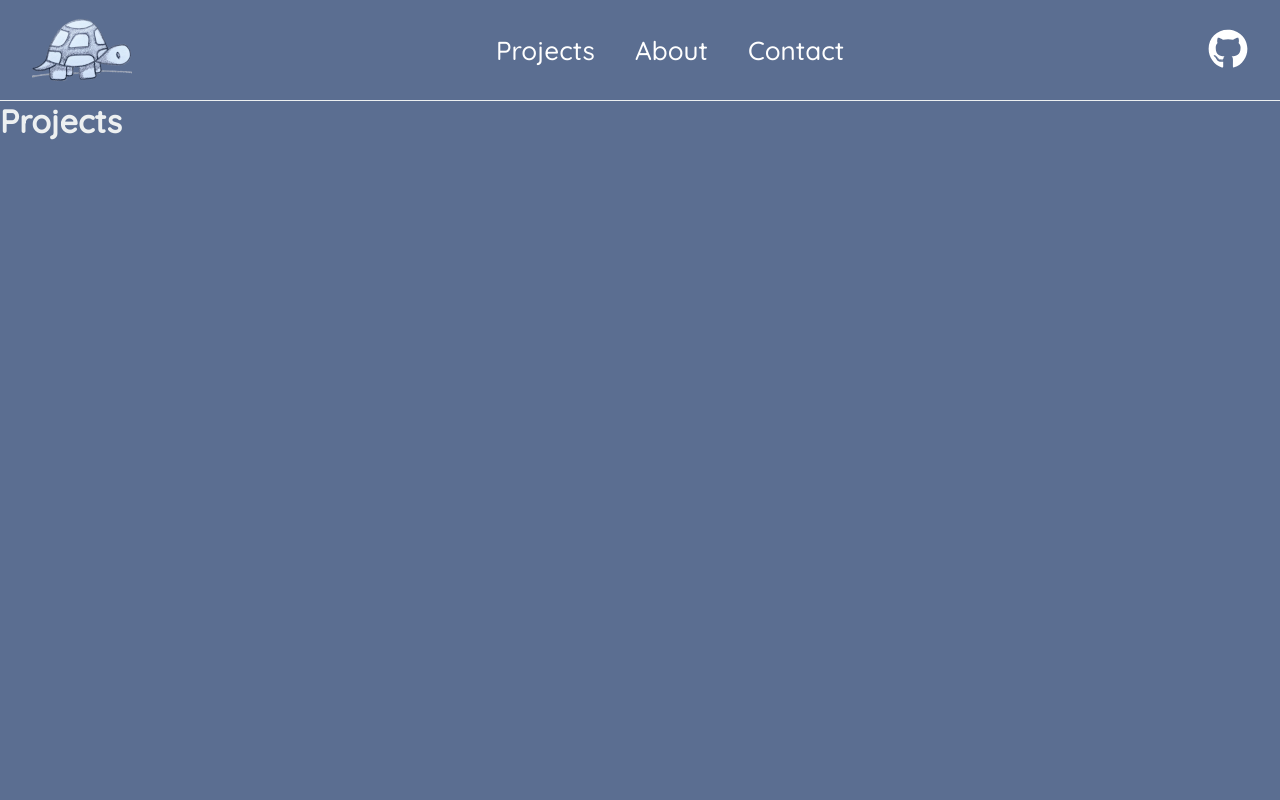
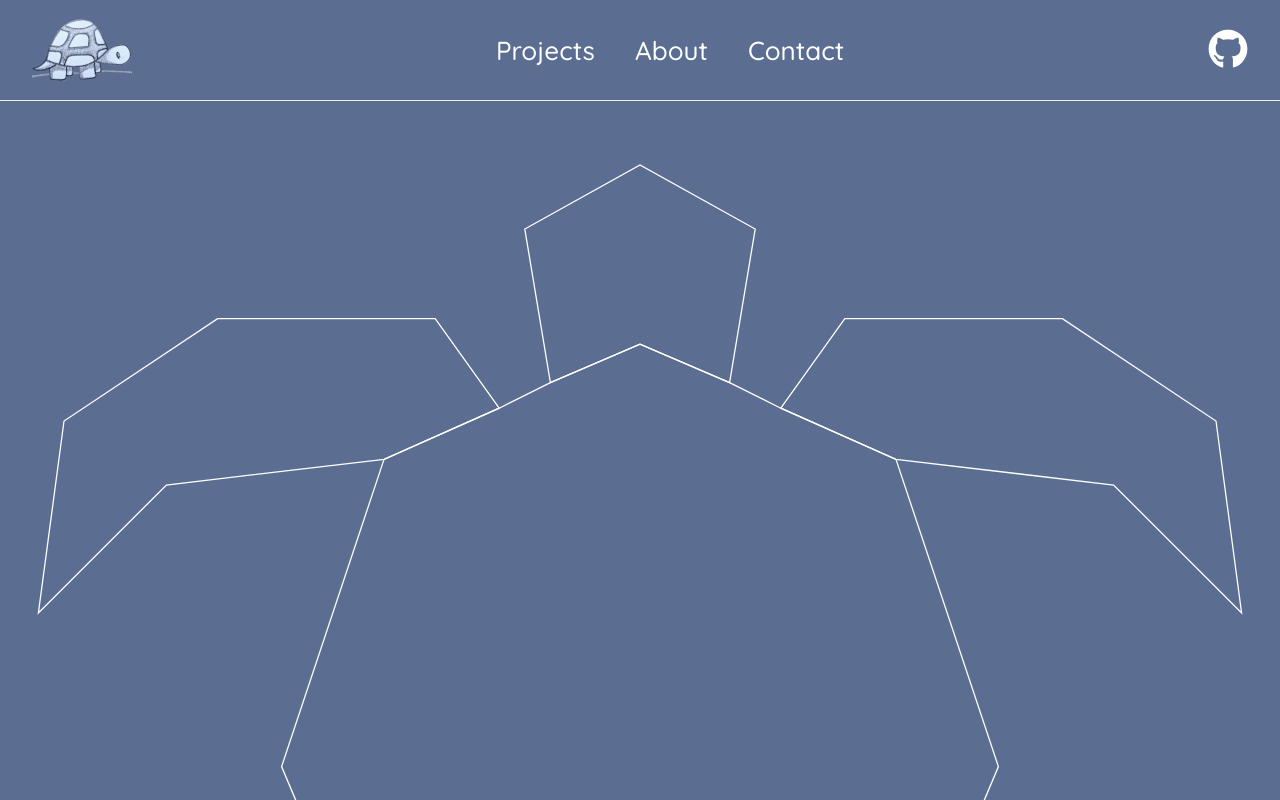
Before and after one commit to kiiramat/kiiramat-website, a React (Create React App) app: page / in a window 1280 px wide. Shown: the top 800 px of the page. Built offline with nearby package versions, Linux system fonts and the light colour scheme.

Commit message:
turtle layout added to Projects page

```diff
--- /dev/null
+++ b/src/components/TurtleLayout.css
@@ -0,0 +1,5 @@
+.turtle-layout-svg {
+    fill: transparent;
+    stroke: white;
+    stroke-width: 0.1px;
+}
--- /dev/null
+++ b/src/components/TurtleLayout.js
@@ -0,0 +1,32 @@
+import "../components/TurtleLayout.css"
+
+function TurtleLayout() {
+  return (
+    <div>
+      <svg className="turtle-layout-svg" viewBox="0 0 100 100">
+        <path
+          id="head"
+          d="m 57,22 -7,-3 -7,3 -2,-12 9,-5 9,5 z" />
+        <path
+          d="m 50,85 20,-14 8,-19 -8,-24 -9,-4 -4,-2 -7,-3 -7,3 -4,2 -9,4 -8,24 8,19 z"
+          id="body" />
+        <path
+          id="left-hand"
+          d="M 39,24 34,17 H 17 l -12,8 -2,15 L 13,30 30,28 Z" />
+        <path
+          id="right-hand"
+          d="m 61,24 5,-7 h 17 v 0 L 95,25 97,40 87,30 70,28 Z" />
+        <path
+          id="left-leg"
+          d="m 30,71 -7,10 5,6 h 7 l 5,-9 z" />
+        <path
+          id="right-leg"
+          d="m 70,71 7,10 -5,6 h -7 l -5,-9 z" />
+      </svg>
+
+    </div>
+
+  );
+}
+
+export default TurtleLayout;
--- a/src/pages/Projects.js
+++ b/src/pages/Projects.js
@@ -1,7 +1,10 @@
+import React from "react";
+import TurtleLayout from "../components/TurtleLayout";
+
 function Projects() {
     return (
         <div>
-            <h1>Projects</h1>
+            <TurtleLayout />
         </div>
     );
 }
```
Also changed, not shown: src/images/turtle-layout.svg (added), src/pages/Projects.css (added).
